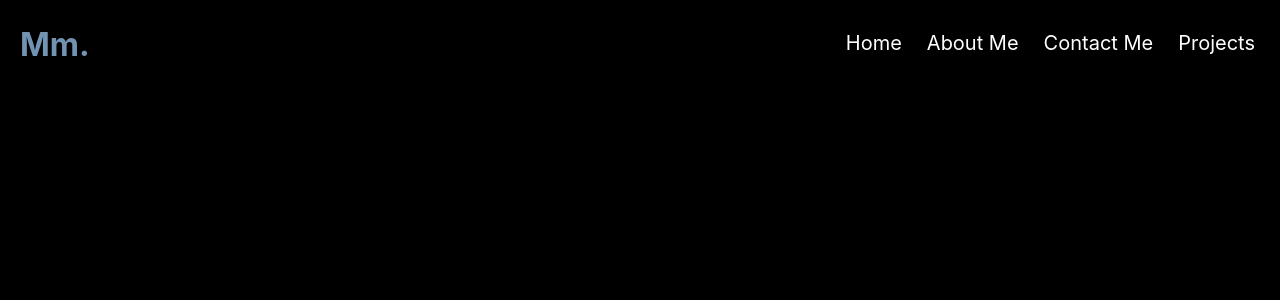
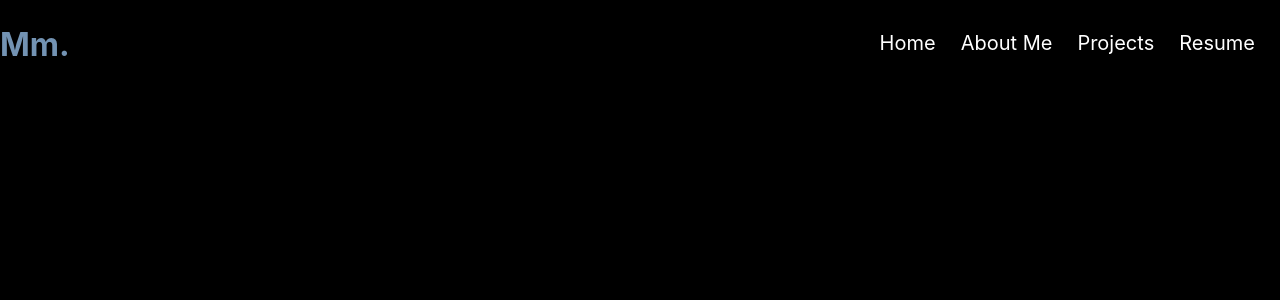
Before and after one commit to p111111111uto/max-martinez.dev, a React (Vite) app: page / in a window 1280 px wide. Shown: the top 300 px of the page. Built offline with nearby package versions, Linux system fonts and the light colour scheme.

Commit message:
removing styling

```diff
--- a/src/App.css
+++ b/src/App.css
@@ -12,15 +12,9 @@
 header {
   position: fixed;
   top: 0;
-  left: 0;
   z-index: 10;
 }
 
-.parallaxMain {
-  font-size: 16px;
-  padding-top: 25px;
-  text-shadow: 2px 2px 4px rgba(0, 0, 0, 0.5);
-}
 
 .bodyText {
   text-align: left;
--- a/src/App.jsx
+++ b/src/App.jsx
@@ -2,8 +2,8 @@
 import Header from './components/Header';
 import Home from './components/Home/Home';
 import AboutMe from './components/About/AboutMe';
-import ContactMe from './components/ContactMe';
 import Projects from './components/Projects';
+import Resume from './components/Resume';
 import { BrowserRouter as Router, Routes, Route } from 'react-router-dom';
 
 function App() {
@@ -15,8 +15,8 @@
         <Routes>
           <Route path='/home' element={<Home />} />
           <Route path='/about-me' element={<AboutMe />} />
-          <Route path='/contact-me' element={<ContactMe />} />
           <Route path='/projects' element={<Projects />} />
+          <Route path='/resume' element={<Resume />} />
         </Routes>
       </Router>
     </>
--- a/src/components/ContactMe.jsx
+++ /dev/null
@@ -1,3 +0,0 @@
-export default function ContactMe() {
-
-}
--- a/src/components/Header.jsx
+++ b/src/components/Header.jsx
@@ -3,7 +3,7 @@
 export default function Header() {
     return (
         <header className="headerContainer">
-            <h1 style={{color: '#7393B3', marginLeft:'20px'}}>Mm.</h1>
+            <h1 style={{color: '#7393B3'}}>Mm.</h1>
             <Navigation />
         </header>
     );
--- a/src/components/Navigation.jsx
+++ b/src/components/Navigation.jsx
@@ -11,10 +11,10 @@
                     <Link to='/about-me'>About Me</Link>
                 </li>
                 <li className='navItem'>
-                    <Link to='/contact-me'>Contact Me</Link>
+                    <Link to='/projects'>Projects</Link>
                 </li>
                 <li className='navItem'>
-                    <Link to='/projects'>Projects</Link>
+                    <Link to='/resume'>Resume</Link>
                 </li>
             </ul>
         </nav>
--- /dev/null
+++ b/src/components/Resume.jsx
@@ -0,0 +1,3 @@
+export default function Resume() {
+
+}
```
